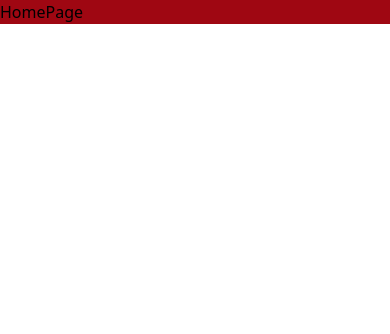
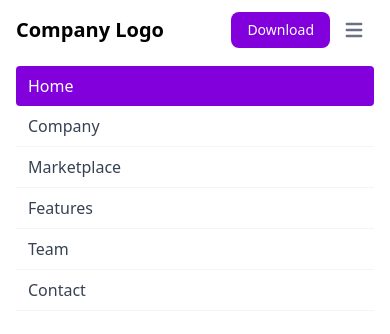
Before and after one commit to Aayushpradhan88-js/Full-Stack-SaaS-development-Course, a React (Vite) app in the folder Book-Management-System/client/: page / in a window 390 px wide. Shown: the top 334 px of the page. Built offline with nearby package versions, Linux system fonts and the light colour scheme.

Commit message:
testing libraries

```diff
--- a/Book-Management-System/client/src/pages/HomePage.jsx
+++ b/Book-Management-System/client/src/pages/HomePage.jsx
@@ -2,7 +2,70 @@
 
 const HomePage = () => {
   return (
-    <div className='bg-red-800'>HomePage</div>
+    <>
+      <nav class="bg-white border-gray-200 py-2.5 dark:bg-gray-900">
+        <div class="flex flex-wrap items-center justify-between max-w-screen-xl px-4 mx-auto">
+          <a href="#" class="flex items-center">
+            <span class="self-center text-xl font-semibold whitespace-nowrap dark:text-white">Company Logo</span>
+          </a>
+          <div class="flex items-center lg:order-2">
+            <div class="hidden mt-2 mr-4 sm:inline-block">
+              <span></span>
+            </div>
+
+            <a href="https://themesberg.com/product/tailwind-css/landing-page"
+              class="text-white bg-purple-700 hover:bg-purple-800 focus:ring-4 focus:ring-purple-300 font-medium rounded-lg text-sm px-4 lg:px-5 py-2 lg:py-2.5 sm:mr-2 lg:mr-0 dark:bg-purple-600 dark:hover:bg-purple-700 focus:outline-none dark:focus:ring-purple-800">Download</a>
+            <button data-collapse-toggle="mobile-menu-2" type="button"
+              class="inline-flex items-center p-2 ml-1 text-sm text-gray-500 rounded-lg lg:hidden hover:bg-gray-100 focus:outline-none focus:ring-2 focus:ring-gray-200 dark:text-gray-400 dark:hover:bg-gray-700 dark:focus:ring-gray-600"
+              aria-controls="mobile-menu-2" aria-expanded="true">
+              <span class="sr-only">Open main menu</span>
+              <svg class="w-6 h-6" fill="currentColor" viewBox="0 0 20 20" xmlns="http://www.w3.org/2000/svg">
+                <path fill-rule="evenodd"
+                  d="M3 5a1 1 0 011-1h12a1 1 0 110 2H4a1 1 0 01-1-1zM3 10a1 1 0 011-1h12a1 1 0 110 2H4a1 1 0 01-1-1zM3 15a1 1 0 011-1h12a1 1 0 110 2H4a1 1 0 01-1-1z"
+                  clip-rule="evenodd"></path>
+              </svg>
+              <svg class="hidden w-6 h-6" fill="currentColor" viewBox="0 0 20 20" xmlns="http://www.w3.org/2000/svg">
+                <path fill-rule="evenodd"
+                  d="M4.293 4.293a1 1 0 011.414 0L10 8.586l4.293-4.293a1 1 0 111.414 1.414L11.414 10l4.293 4.293a1 1 0 01-1.414 1.414L10 11.414l-4.293 4.293a1 1 0 01-1.414-1.414L8.586 10 4.293 5.707a1 1 0 010-1.414z"
+                  clip-rule="evenodd"></path>
+              </svg>
+            </button>
+          </div>
+          <div class="items-center justify-between w-full lg:flex lg:w-auto lg:order-1" id="mobile-menu-2">
+            <ul class="flex flex-col mt-4 font-medium lg:flex-row lg:space-x-8 lg:mt-0">
+              <li>
+                <a href="#"
+                  class="block py-2 pl-3 pr-4 text-white bg-purple-700 rounded lg:bg-transparent lg:text-purple-700 lg:p-0 dark:text-white"
+                  aria-current="page">Home</a>
+              </li>
+              <li>
+                <a href="#"
+                  class="block py-2 pl-3 pr-4 text-gray-700 border-b border-gray-100 hover:bg-gray-50 lg:hover:bg-transparent lg:border-0 lg:hover:text-purple-700 lg:p-0 dark:text-gray-400 lg:dark:hover:text-white dark:hover:bg-gray-700 dark:hover:text-white lg:dark:hover:bg-transparent dark:border-gray-700">Company</a>
+              </li>
+              <li>
+                <a href="#"
+                  class="block py-2 pl-3 pr-4 text-gray-700 border-b border-gray-100 hover:bg-gray-50 lg:hover:bg-transparent lg:border-0 lg:hover:text-purple-700 lg:p-0 dark:text-gray-400 lg:dark:hover:text-white dark:hover:bg-gray-700 dark:hover:text-white lg:dark:hover:bg-transparent dark:border-gray-700">Marketplace</a>
+              </li>
+              <li>
+                <a href="#"
+                  class="block py-2 pl-3 pr-4 text-gray-700 border-b border-gray-100 hover:bg-gray-50 lg:hover:bg-transparent lg:border-0 lg:hover:text-purple-700 lg:p-0 dark:text-gray-400 lg:dark:hover:text-white dark:hover:bg-gray-700 dark:hover:text-white lg:dark:hover:bg-transparent dark:border-gray-700">Features</a>
+              </li>
+              <li>
+                <a href="#"
+                  class="block py-2 pl-3 pr-4 text-gray-700 border-b border-gray-100 hover:bg-gray-50 lg:hover:bg-transparent lg:border-0 lg:hover:text-purple-700 lg:p-0 dark:text-gray-400 lg:dark:hover:text-white dark:hover:bg-gray-700 dark:hover:text-white lg:dark:hover:bg-transparent dark:border-gray-700">Team</a>
+              </li>
+              <li>
+                <a href="#"
+                  class="block py-2 pl-3 pr-4 text-gray-700 border-b border-gray-100 hover:bg-gray-50 lg:hover:bg-transparent lg:border-0 lg:hover:text-purple-700 lg:p-0 dark:text-gray-400 lg:dark:hover:text-white dark:hover:bg-gray-700 dark:hover:text-white lg:dark:hover:bg-transparent dark:border-gray-700">Contact</a>
+              </li>
+            </ul>
+          </div>
+        </div>
+      </nav>
+
+      <script src="https://unpkg.com/flowbite@1.4.1/dist/flowbite.js"></script>
+    </>
+    // <div className='bg-red-800'>HomePage</div>
   )
 }
 
```
